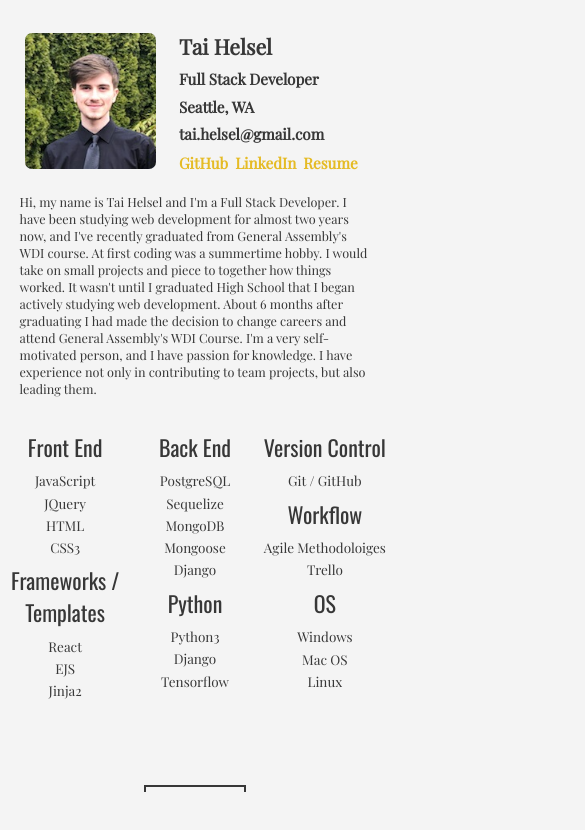
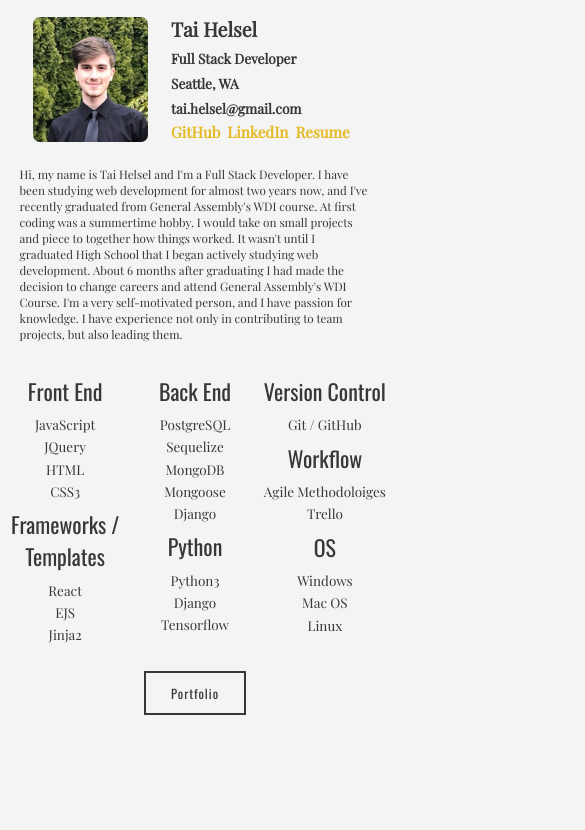
Before and after one commit to taihelsel/portfolio-v2, a React (Create React App) app: page / in a window 390 px wide. Shown: the top 830 px of the page, 585 px wide, since content can reach past the window. Built offline with nearby package versions, Linux system fonts and the light colour scheme.

Commit message:
updated projects page mobile style

```diff
--- a/src/App.css
+++ b/src/App.css
@@ -349,6 +349,7 @@ html,body,#root,.App{
   }
   #landing-about{
     text-align: center;
+    margin-top: 4vw;
   }
   #about-info,#landing-headshot{
     float:none;
@@ -357,26 +358,38 @@ html,body,#root,.App{
   #landing-headshot{
     max-width: 138px;
     max-height: 147px;
-    height:16vmax;
-    width:15.5vmax;
-    margin:0 2vmax;
+    height: 32vw;
+    width: 29.5vw;
+    margin: 0 2vmax;
   }
   #about-info{
     margin-left:1.5vw;
   }
   #about-info h1{
-    font-size:2.5vmax;
+    font-size: 5vw;
+    margin-bottom:2vw;
   }
   #about-info h2{
-    font-size:1.8vmax;
-    margin-bottom:7.5px;
+    font-size: 3.5vw;
+    margin-bottom:1.8vw;
+  }
+  #about-info h2:last-of-type{
+    margin-bottom:2vw;
+  }
+  .about-links{
+    list-style: none;
+    display: inline-block;
+    margin: 0;
+    padding: 0;
+    bottom: 1vw;
+    position: relative;
   }
   .about-links li a{
     font-size:1.8vmax;
   }
   #about-text{
     width:90%;
-    font-size:1.5vmax;
+    font-size:3vw;
     display: inline-block;
   }
   #landing-skills{
@@ -386,6 +399,65 @@ html,body,#root,.App{
     position: relative;
     bottom:4vmax;;
     margin-top:8vmax;
+    display:inline-block;
+  }
+  /*Projects*/
+  .projects-wrapper{
+    overflow-x: hidden;
+  }
+  .projects-item{
+    width: 95%;
+    height: 29vmax;
+  }
+  .close-btn{
+    left:0.5em;
+  }
+  #single-project{
+    width: 100%;
+    top: 19%;
+    height: fit-content;
+  }
+  #project-name{
+    font-size:6vw;
+  }
+  #project-role{
+    font-size: 5vw;
+    margin-top: 1vw;
+    width: 100%;
+    margin-left: 0;
+    text-align: center;
+  }
+  #project-preview{
+    display: inline-block;
+    width: 90vw;
+    max-width: 757px;
+    max-height: 430px;
+  }
+  .project-links-wrapper{
+    top: unset;
+    right: 0%;
+    width: 100%;
+    text-align: center;
+    position: relative;
+    margin-top: 0;
+    padding: 0;
+  }
+  .project-link{
+    padding:0;
+    margin:0 3vw;
+    display:inline-block;
+  }
+  .project-skills-wrapper{
+    width: 79%;
+    padding: 0;
+    margin-top: 3vw;
+    text-align: right;
+    position: absolute;
+    right: 16vw;
+  }
+  .project-skill{
+    font-size: 2.8vw;
+    margin: 1vw 2vw;
   }
 }
 /*Desktop Display*/
@@ -462,7 +534,7 @@ html,body,#root,.App{
     margin: 15px;
   }
 }
-@media (max-height:678px){
+@media (max-height:678px)and (min-width: 500px){
   #landing-skills{
     margin-top:30px;
   }
--- a/src/components/Home.js
+++ b/src/components/Home.js
@@ -5,13 +5,14 @@ import $ from 'jquery';
 import Landing from "./Landing/Landing.js";
 import Projects from "./Projects/Projects.js";
 class Home extends Component {
-  componentDidMount() {
-    window.addEventListener("scroll", () => {
+  onScroll = () => {
     const projects = document.getElementById("projects-page");
     const x = document.getElementsByClassName("projects-item");
-      const offset = window.screen.height / 3;
+    const offset = window.innerWidth >= 500 ? window.screen.height / 3 : 100;
+    console.log("offset", offset);
     const shouldAnimate = x[0].classList.contains("animation-fadein");
     const projects_top = projects.getBoundingClientRect().top;
+    console.log(projects_top);
     if (projects_top < offset && !(shouldAnimate) && document.getElementById("single-project").style.visibility === "hidden") {
       document.getElementById("landing-portfolio-btn").setAttribute("style", "opacity:0");
       x[0].classList.remove("animation-leftout");
@@ -26,7 +27,7 @@ class Home extends Component {
       x[3].classList.add("animation-rightin");
       x[4].classList.add("animation-leftin");
       x[5].classList.add("animation-rightin");
-      } else if (projects_top > offset && shouldAnimate  && document.getElementById("single-project").style.visibility === "hidden") {
+    } else if (projects_top > offset && shouldAnimate && document.getElementById("single-project").style.visibility === "hidden") {
       document.getElementById("landing-portfolio-btn").setAttribute("style", "opacity:1");
       x[0].classList.remove("animation-leftin");
       x[1].classList.remove("animation-rightin");
@@ -42,16 +43,19 @@ class Home extends Component {
       x[3].classList.add("animation-rightout");
       x[4].classList.add("animation-leftout");
       x[5].classList.add("animation-rightout");
-      }else if (projects_top > offset  && document.getElementById("single-project").style.visibility === "visible"){
+    } else if (projects_top > offset && document.getElementById("single-project").style.visibility === "visible") {
       document.getElementById("single-project").setAttribute("style", "visibility:visible;opacity:0;");
       document.getElementById("landing-portfolio-btn").setAttribute("style", "opacity:1");
       document.getElementsByClassName("close-btn")[0].setAttribute("style", "visibility:hidden;opacity:0;");
-      }else if(projects_top < offset  && document.getElementById("single-project").style.visibility === "visible" && document.getElementById("single-project").style.opacity === "0"){
+    } else if (projects_top < offset && document.getElementById("single-project").style.visibility === "visible" && document.getElementById("single-project").style.opacity === "0") {
       document.getElementById("single-project").setAttribute("style", "visibility:visible;opacity:1;");
       document.getElementById("landing-portfolio-btn").setAttribute("style", "opacity:0");
       document.getElementsByClassName("close-btn")[0].setAttribute("style", "visibility:visible;opacity:1;");
     }
-    });
+  }
+  componentDidMount() {
+    window.addEventListener("scroll", this.onScroll);
+    window.addEventListener("touchmove", this.onScroll);
     $("#landing-portfolio-btn > a").click(() => {
       $('html, body').animate({
         scrollTop: $("#projects-page").offset().top
--- a/src/components/Projects/SingleProject.js
+++ b/src/components/Projects/SingleProject.js
@@ -11,13 +11,6 @@ class SingeProject extends Component {
             <div id="single-project" style={{visibility:"hidden"}}>
                 <h1 id="project-name">{this.props.name}</h1>
                 <h2 id="project-role">{this.props.role}</h2>
-                <img id="project-preview" src={this.props.preview} alt=""/>
-                <ul className="project-skills-wrapper">
-                    {this.props.skills.split(",").map((skill)=>{
-                        return(<li className="project-skill">{skill}</li>)
-                    })}
-                </ul>
-                <p id="project-desc">{this.props.desc}</p>
                 <ul className="project-links-wrapper">
                     {this.props.links.split(",").map((link)=>{
                         let label = "";
@@ -37,6 +30,13 @@ class SingeProject extends Component {
                         )
                     })}
                 </ul>
+                <img id="project-preview" src={this.props.preview} alt=""/>
+                <ul className="project-skills-wrapper">
+                    {this.props.skills.split(",").map((skill)=>{
+                        return(<li className="project-skill">{skill}</li>)
+                    })}
+                </ul>
+                <p id="project-desc">{this.props.desc}</p>
                 {this.statusBanner()}
             </div>
         );
```
Lines whose indentation alone changed are shown as unchanged.
